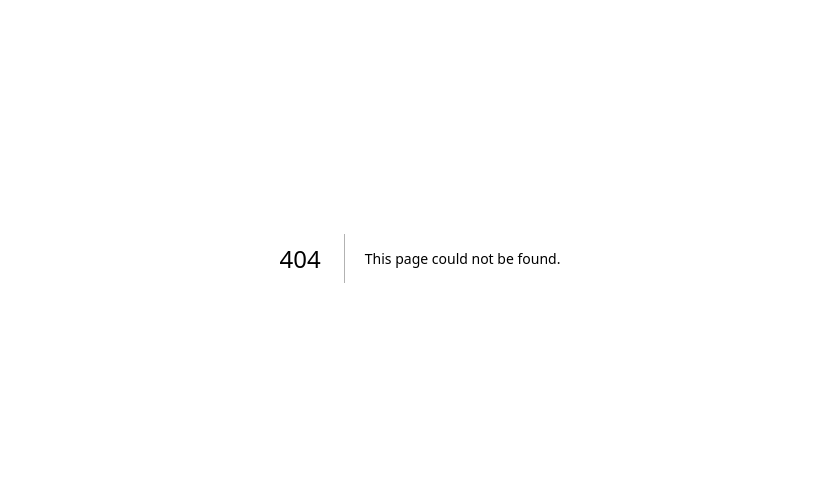
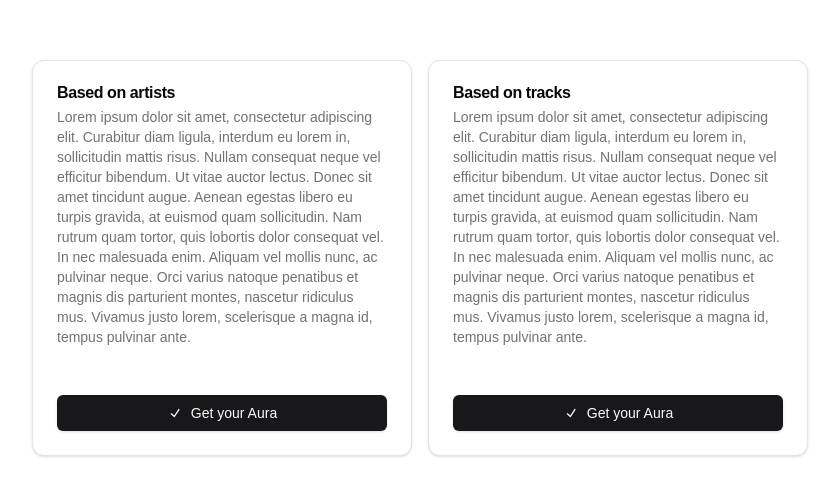
Before and after one commit to ivanfragoso/aurafy, a Next.js app: page /aura in a window 1280 px wide. Before the commit this address had no page. Shown: the part 142-638 px from the top of the page, without its empty margins (220-1059 px from the left). Built offline with nearby package versions, Linux system fonts and the light colour scheme.

Commit message:
feat(aura): create aura page

```diff
--- /dev/null
+++ b/src/app/aura/page.tsx
@@ -0,0 +1,42 @@
+"use client"
+
+import AuraCard from "@/components/aura-card"
+import axios from "axios"
+
+export default function Aura() {
+    const auraCards = [
+        {
+            'title': 'Based on artists',
+            'description': 'Lorem ipsum dolor sit amet, consectetur adipiscing elit. Curabitur diam ligula, interdum eu lorem in, sollicitudin mattis risus. Nullam consequat neque vel efficitur bibendum. Ut vitae auctor lectus. Donec sit amet tincidunt augue. Aenean egestas libero eu turpis gravida, at euismod quam sollicitudin. Nam rutrum quam tortor, quis lobortis dolor consequat vel. In nec malesuada enim. Aliquam vel mollis nunc, ac pulvinar neque. Orci varius natoque penatibus et magnis dis parturient montes, nascetur ridiculus mus. Vivamus justo lorem, scelerisque a magna id, tempus pulvinar ante.',
+            'type': 'artists'
+        },
+        {
+            'title': 'Based on tracks',
+            'description': 'Lorem ipsum dolor sit amet, consectetur adipiscing elit. Curabitur diam ligula, interdum eu lorem in, sollicitudin mattis risus. Nullam consequat neque vel efficitur bibendum. Ut vitae auctor lectus. Donec sit amet tincidunt augue. Aenean egestas libero eu turpis gravida, at euismod quam sollicitudin. Nam rutrum quam tortor, quis lobortis dolor consequat vel. In nec malesuada enim. Aliquam vel mollis nunc, ac pulvinar neque. Orci varius natoque penatibus et magnis dis parturient montes, nascetur ridiculus mus. Vivamus justo lorem, scelerisque a magna id, tempus pulvinar ante.',
+            'type': 'tracks'
+        }
+    ]
+
+    const handleClick = async (type: string) => {
+        const result = await axios.get('/api/aura', {
+            params: {
+                'type': type
+            }
+        })
+
+        console.log(result.data.aura)
+    }
+
+    return (
+        <div className="flex justify-center gap-4 h-full items-center">
+            {auraCards.map((auraCard, index) => (
+                <AuraCard
+                    key={index}
+                    title={auraCard.title}
+                    description={auraCard.description}
+                    btnClick={() => handleClick(auraCard.type)}
+                />
+            ))}
+        </div>
+    )
+}
--- a/src/app/globals.css
+++ b/src/app/globals.css
@@ -24,6 +24,19 @@ body {
   .text-balance {
     text-wrap: balance;
   }
+}
+
+body, html {
+  margin: 0;
+  padding: 0;
+  height: 100%;
+}
+
+#__next {
+  display: flex;
+  justify-content: center;
+  align-items: center;
+  height: 100%;
 }
 
 @layer base {
```
